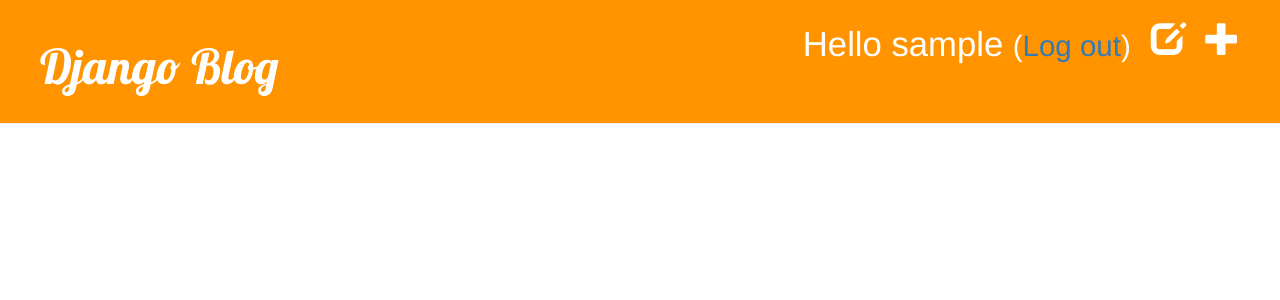
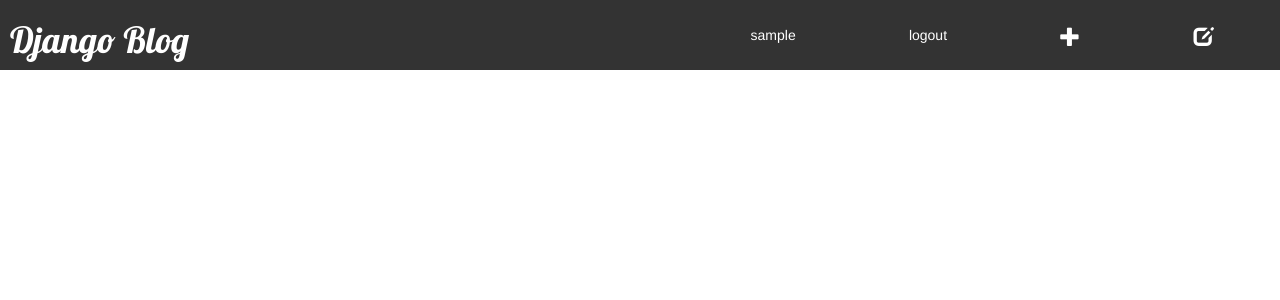
Before and after one commit to lreflectl/onetech, a Django app: page /drafts/ in a window 1280 px wide. Shown: the top 300 px of the page. Run offline with Django 3.2, Linux system fonts and the light colour scheme; the visitor is signed in with stand-in values (Sample User, id 1); data that the repository does not hold is empty; some libraries are stand-ins or nearby versions.

Commit message:
redesign changes

```diff
--- a/blog/static/css/blog.css
+++ b/blog/static/css/blog.css
@@ -1,21 +1,41 @@
-.page-header {
-    background-color: #ff9400;
-    margin-top: 0;
-    padding: 20px 20px 20px 40px;
+header {
+    background-color: #333333;
+    display: flex;
+    justify-content: space-between;
+    align-items: center;
+    text-decoration: none;
 }
+header .top-menu-blog-name {
+    color: #ffffff;
+    margin-left: 10px;
+    font-family: 'Lobster';
+    font-style: normal;
+    font-weight: 10;
+}
+header .top-menu {
+    color: #ffffff;
 
-.page-header h1, .page-header h1 a, .page-header h1 a:visited, .page-header h1 a:active {
+}
+header .top {
+    display: flex;
+    justify-content: space-around;
+    align-items: center;
+    width: 45%;
+    margin-right: 10px;
+}
+header .top-menu-button {
     color: #ffffff;
-    font-size: 36pt;
-    text-decoration: none;
+    font-size: 20px;
+}
+h1 {
+    font-family: sans-serif;
+    font-style: italic;
+    font-weight: 600;
 }
 
 .content {
-    margin-left: 40px;
-}
-
-h1, h2, h3, h4 {
-    font-family: 'Lobster', cursive;
+    margin-left: 8%;
+    margin-right: 8%;
 }
 
 .date {
@@ -30,15 +50,8 @@ h1, h2, h3, h4 {
     width: 100%;
 }
 
-.top-menu, .top-menu:hover, .top-menu:visited {
-    color: #ffffff;
-    float: right;
-    font-size: 26pt;
-    margin-right: 20px;
-}
-
 .post {
-    margin-bottom: 70px;
+    margin-bottom: 60px;
 }
 
 .post h1 a, .post h1 a:visited {
--- a/blog/templates/blog/base.html
+++ b/blog/templates/blog/base.html
@@ -1,5 +1,5 @@
+<!DOCKTYPE html>
 {% load static %}
-
 <html>
 	<head>
 		<title>Blog</title>
@@ -7,18 +7,23 @@
 		<link rel="stylesheet" href="//maxcdn.bootstrapcdn.com/bootstrap/3.2.0/css/bootstrap-theme.min.css">
 		<link href="https://fonts.googleapis.com/css?family=Lobster&subset=latin,cyrillic" rel="stylesheet" type="text/css">
 		<link rel="stylesheet" href="{% static 'css/blog.css' %}">
+		<link rel="stylesheet" href="{% static 'css/media.css' %}">
 	</head>
+
 	<body>
-	    <div class="page-header">
+	    <header>
+	    	<h1><a href="/", class="top-menu-blog-name">Django Blog</a></h1>
+	    	<div class="top">
 	    	{% if user.is_authenticated %}
-	    		<a href="{% url 'post_new' %}" class="top-menu"><span class="glyphicon glyphicon-plus"></span></a>
-	    		<a href="{% url 'post_draft_list' %}" class="top-menu"><span class="glyphicon glyphicon-edit"></span></a>
-	    		<p class="top-menu">Hello {{ user.username }} <small>(<a href="{% url 'logout' %}">Log out</a>)</small></p>
+	    		<div class="top-menu">{{ user.username }}</div>
+	    		<a href="{% url 'logout' %}" class="top-menu">logout</a>
+	    		<a href="{% url 'post_new' %}" class="top-menu-button"><span class="glyphicon glyphicon-plus"></span></a>
+	    		<a href="{% url 'post_draft_list' %}" class="top-menu-button"><span class="glyphicon glyphicon-edit"></span></a>
 	    	{% else %}
-	    		<a href="{% url 'login' %}" class="top-menu"><span class="glyphicon glyphicon-lock"></span></a>
+	    		<a href="{% url 'login' %}" class="top-menu-button"><span class="glyphicon glyphicon-lock"></span></a>
 	    	{% endif %}
-	        <h1><a href="/">Django Blog</a></h1>
-	    </div>
+	    	</div>
+	    </header>
 	    <div class="content container">
 	        <div class="row">
 	            <div class="col-md-8">
```
